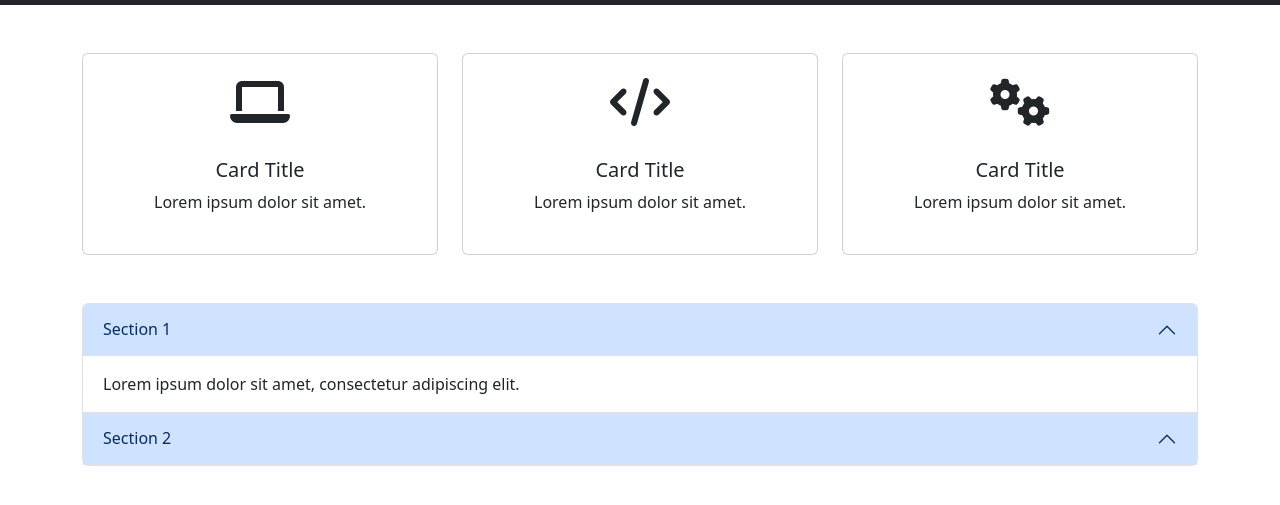
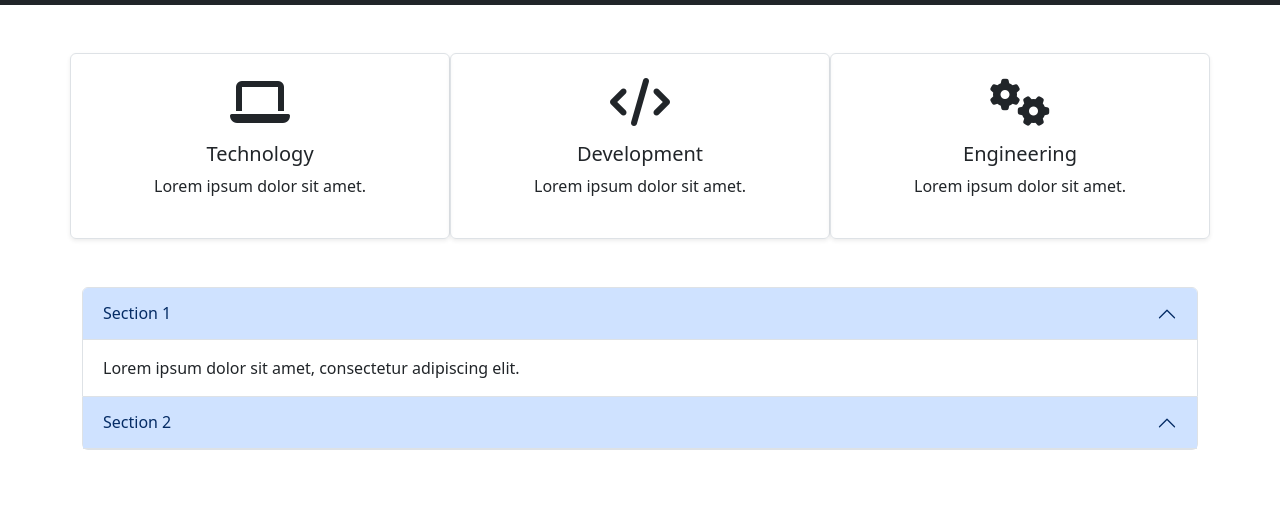
Before and after one commit to NikitaBartoshuk/digsp, a plain HTML site: page index.html in a window 1280 px wide. Shown: the part 51-556 px from the top of the page. Drawn offline with nearby package versions, Linux system fonts and the light colour scheme.

Commit message:
semantic

```diff
--- a/index.html
+++ b/index.html
@@ -5,12 +5,12 @@
     <meta name="viewport" content="width=device-width, initial-scale=1">
     <meta name="description" content="A sample responsive page using Bootstrap 5.3">
     <title>Test Page</title>
+    <link rel="stylesheet" href="https://cdn.jsdelivr.net/npm/bootstrap@5.3.0/dist/css/bootstrap.min.css">
     <link rel="stylesheet" href="https://cdnjs.cloudflare.com/ajax/libs/font-awesome/6.4.2/css/all.min.css">
-
-    <link rel="stylesheet" href="https://cdn.jsdelivr.net/npm/bootstrap@5.3.0/dist/css/bootstrap.min.css">
-    <script src="https://kit.fontawesome.com/a076d05399.js" crossorigin="anonymous"></script>
 </head>
 <body>
+<!-- Navigation -->
+<header>
     <nav class="navbar navbar-expand-lg navbar-dark bg-dark">
         <div class="container">
             <a class="navbar-brand" href="#">Brand</a>
@@ -26,46 +26,32 @@
             </div>
         </div>
     </nav>
-<section class="container my-5">
-    <div class="row">
-        <div class="col-md-4">
-            <div class="card text-center p-4">
-                <div class="card-icon mb-3">
-                    <i class="fas fa-laptop fa-3x"></i>
-                </div>
-                <div class="card-body">
-                    <h5 class="card-title">Card Title</h5>
-                    <p class="card-text">Lorem ipsum dolor sit amet.</p>
-                </div>
-            </div>
-        </div>
-        <div class="col-md-4">
-            <div class="card text-center p-4">
-                <div class="card-icon mb-3">
-                    <i class="fas fa-code fa-3x"></i>
-                </div>
-                <div class="card-body">
-                    <h5 class="card-title">Card Title</h5>
-                    <p class="card-text">Lorem ipsum dolor sit amet.</p>
-                </div>
-            </div>
-        </div>
-        <div class="col-md-4">
-            <div class="card text-center p-4">
-                <div class="card-icon mb-3">
-                    <i class="fas fa-cogs fa-3x"></i>
-                </div>
-                <div class="card-body">
-                    <h5 class="card-title">Card Title</h5>
-                    <p class="card-text">Lorem ipsum dolor sit amet.</p>
-                </div>
-            </div>
-        </div>
-    </div>
+</header>
+
+<!-- Custom Cards -->
+<main class="container my-5">
+    <section class="row">
+        <article class="col-md-4 text-center p-4 border rounded shadow-sm">
+            <i class="fas fa-laptop fa-3x mb-3"></i>
+            <h2 class="h5">Technology</h2>
+            <p>Lorem ipsum dolor sit amet.</p>
+        </article>
+        <article class="col-md-4 text-center p-4 border rounded shadow-sm">
+            <i class="fas fa-code fa-3x mb-3"></i>
+            <h2 class="h5">Development</h2>
+            <p>Lorem ipsum dolor sit amet.</p>
+        </article>
+        <article class="col-md-4 text-center p-4 border rounded shadow-sm">
+            <i class="fas fa-cogs fa-3x mb-3"></i>
+            <h2 class="h5">Engineering</h2>
+            <p>Lorem ipsum dolor sit amet.</p>
+        </article>
     </section>
-<section class="container my-5">
+
+    <!-- Accordion Section -->
+    <section class="my-5">
         <div class="accordion" id="accordionExample">
-        <div class="accordion-item">
+            <article class="accordion-item">
                 <h2 class="accordion-header">
                     <button class="accordion-button" type="button" data-bs-toggle="collapse" data-bs-target="#collapseOne">
                         Section 1
@@ -76,8 +62,8 @@
                         Lorem ipsum dolor sit amet, consectetur adipiscing elit.
                     </div>
                 </div>
-        </div>
-        <div class="accordion-item">
+            </article>
+            <article class="accordion-item">
                 <h2 class="accordion-header">
                     <button class="accordion-button" type="button" data-bs-toggle="collapse" data-bs-target="#collapseTwo">
                         Section 2
@@ -88,9 +74,10 @@
                         Lorem ipsum dolor sit amet, consectetur adipiscing elit.
                     </div>
                 </div>
-        </div>
+            </article>
         </div>
     </section>
+</main>
 
 <script src="https://cdn.jsdelivr.net/npm/bootstrap@5.3.0/dist/js/bootstrap.bundle.min.js"></script>
 </body>
```
Lines whose indentation alone changed are shown as unchanged.
